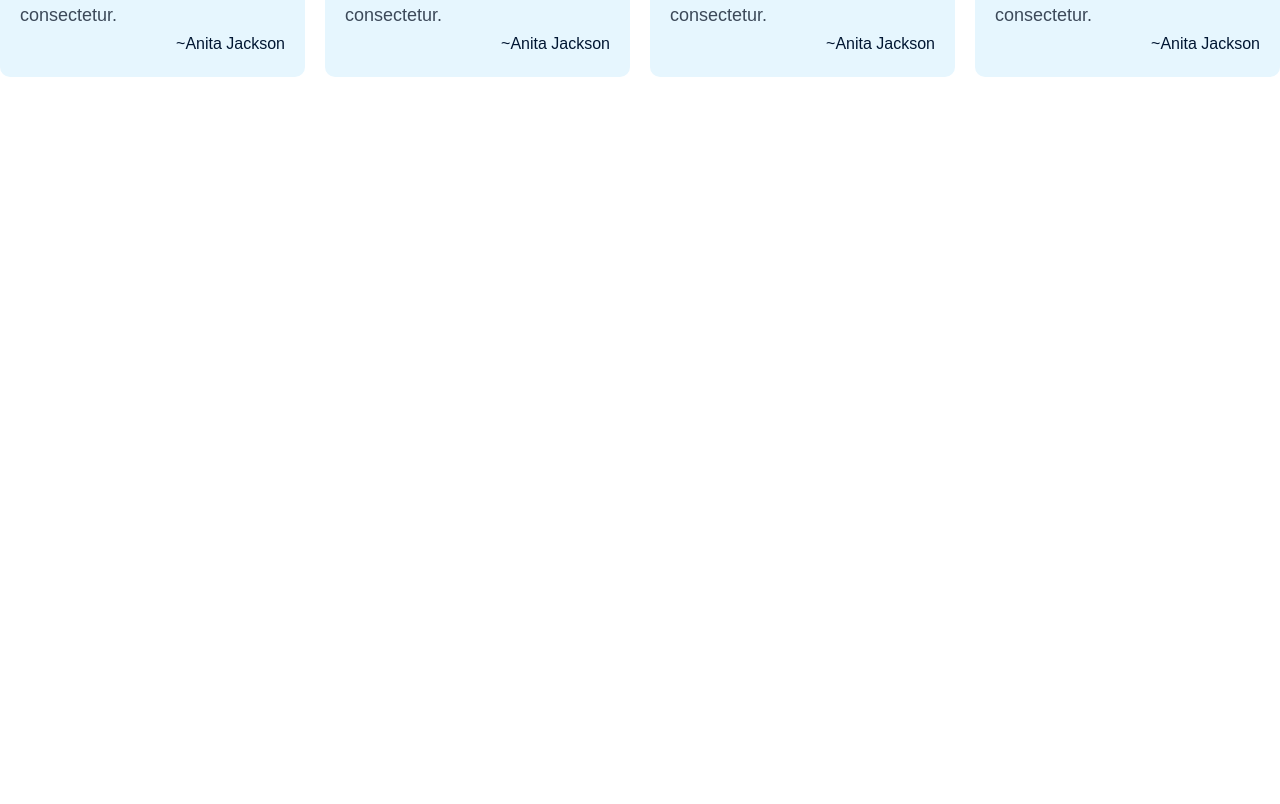
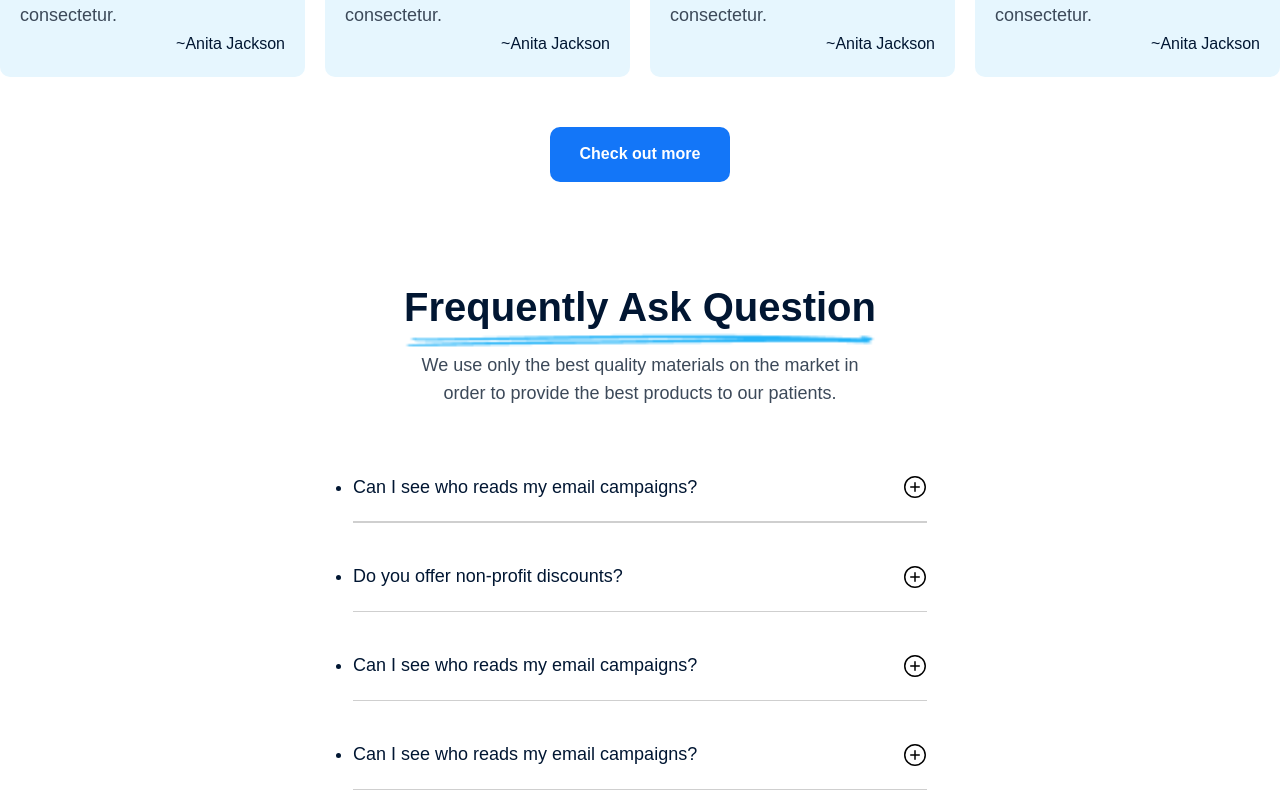
Before and after one commit to Firdosh01/Dental-medical-website, a React (Vite) app: page / in a window 1280 px wide. Shown: the part 6440-7244 px from the top of the page. Before the commit the page ends 6517 px from the top, so only its background shows below. Built offline with nearby package versions, Linux system fonts and the light colour scheme; a web font is replaced by a local one.

Commit message:
frequentlyAskQues section added

```diff
--- a/src/components/core/Articles/ArticlesGrid.tsx
+++ b/src/components/core/Articles/ArticlesGrid.tsx
@@ -1,8 +1,10 @@
 import React from "react";
 import { newsAndArticles } from "../../../data/constents";
+import Button from "../../common/Button";
 
 const ArticlesGrid = () => {
   return (
+    <div>
       <div className="grid grid-cols-4 gap-y-[30px] gap-x-[20px]">
         {newsAndArticles.map((article) => {
           return (
@@ -26,6 +28,10 @@ const ArticlesGrid = () => {
           );
         })}
       </div>
+      <div className="flex justify-center items-center !mt-[50px]">
+        <Button>Check out more</Button>
+      </div>
+    </div>
   );
 };
 
--- /dev/null
+++ b/src/components/core/FrequentlyAskQues/FrequentlyAskQues.tsx
@@ -0,0 +1,67 @@
+import React, { useState } from "react";
+import { GoPlusCircle } from "react-icons/go";
+import { frequentlyAskQuesData } from "../../../data/constents";
+
+const FrequentlyAskQues = () => {
+  const [accordionIndex, setAccordionIndex] = useState(null);
+
+  const handleToggleAccordion = (index) => {
+    setAccordionIndex((prevIndex) => (prevIndex === index ? null : index));
+  };
+
+  return (
+    <div className="flex justify-center items-center">
+      <div className="!w-[630px] flex flex-col gap-5">
+        {frequentlyAskQuesData.map((val, index) => {
+          return (
+            <div
+              key={index}
+              className={`flex flex-col gap-[20px] !px-7  ${
+                accordionIndex === index &&
+                "bg-[var(--mid-blue-color)]  rounded-[10px] !py-5 !px-7 "
+              }`}
+            >
+              <div className="flex justify-between items-center">
+                <ol className="list-disc w-fit">
+                  <li
+                    className={`!cursor-pointer b1_medium  ${
+                      accordionIndex === index
+                        ? "text-[var(--secondary-white-color)]"
+                        : "text-[var(--dark-blue-color)]"
+                    }`}
+                    onClick={() => handleToggleAccordion(index)}
+                  >
+                    {val.title}
+                  </li>
+                </ol>
+                <div>
+                  <GoPlusCircle
+                    size={24}
+                    color={`${accordionIndex === index ? "white" : "black"}`}
+                  />
+                </div>
+              </div>
+              <div
+                className={`w-full h-[1.3px]  ${
+                  accordionIndex === index ? "bg-[#fff]" : "bg-[#CFCFCF]"
+                }`}
+              ></div>
+
+              <div
+                className={`transition-[max-height] b1_regular overflow-hidden duration-300 !px-2 ${
+                  accordionIndex === index
+                    ? "max-h-40 p-4 text-[var(--secondary-white-color)]"
+                    : "max-h-0"
+                }`}
+              >
+                {val.value}
+              </div>
+            </div>
+          );
+        })}
+      </div>
+    </div>
+  );
+};
+
+export default FrequentlyAskQues;
--- a/src/data/constents.jsx
+++ b/src/data/constents.jsx
@@ -166,3 +166,30 @@ export const newsAndArticles = [
     author: "~Anita Jackson",
   },
 ];
+
+export const frequentlyAskQuesData = [
+  {
+    id: 1,
+    title: "Can I see who reads my email campaigns?",
+    value:
+      "Lorem ipsum dolor sit amet consectetur. Convallis cras placerat dignissim aliquam massa. Aliquet volutpat rhoncus in convallis consectetur. Cras adipiscing volutpat non hac enim odio enim.",
+  },
+  {
+    id: 2,
+    title: "Do you offer non-profit discounts?",
+    value:
+      "Lorem ipsum dolor sit amet consectetur. Convallis cras placerat dignissim aliquam massa. Aliquet volutpat rhoncus in convallis consectetur. Cras adipiscing volutpat non hac enim odio enim.",
+  },
+  {
+    id: 3,
+    title: "Can I see who reads my email campaigns?",
+    value:
+      "Lorem ipsum dolor sit amet consectetur. Convallis cras placerat dignissim aliquam massa. Aliquet volutpat rhoncus in convallis consectetur. Cras adipiscing volutpat non hac enim odio enim.",
+  },
+  {
+    id: 4,
+    title: "Can I see who reads my email campaigns?",
+    value:
+      "Lorem ipsum dolor sit amet consectetur. Convallis cras placerat dignissim aliquam massa. Aliquet volutpat rhoncus in convallis consectetur. Cras adipiscing volutpat non hac enim odio enim.",
+  },
+];
--- a/src/pages/Home.jsx
+++ b/src/pages/Home.jsx
@@ -11,6 +11,7 @@ import CustomRightArrow from "../components/common/CustomRightArrow";
 import { ourSpecialists } from "../data/constents";
 import OurClientReview from "../components/core/OurClient/OurClientReview";
 import ArticlesGrid from "../components/core/Articles/ArticlesGrid";
+import FrequentlyAskQues from "../components/core/FrequentlyAskQues/FrequentlyAskQues";
 
 const Home = () => {
   const responsive = {
@@ -318,7 +319,6 @@ const Home = () => {
           </div>
         </div>
       </div>
-
       {/* Meet our specialists section start */}
       <div className="!mt-[120px] bg-[var(--light-blue-color)]  min-h-[753px] flex flex-col !py-[50px]">
         <div className="flex justify-center items-center flex-col max_width_container">
@@ -396,11 +396,10 @@ const Home = () => {
         </div>
       </div>
       {/* Meet our specialists section end */}
-
       {/* our client review section start */}
       <OurClientReview />
       {/* our client review section end */}
-
+      {/* article section start */}
       <div className="!mt-[100px]  flex flex-col !pt-[0px] max_width_container">
         <div className="flex justify-between items-end">
           <div className="flex flex-col gap-[20px] w-[455px]">
@@ -428,6 +427,31 @@ const Home = () => {
           <ArticlesGrid />
         </div>
       </div>
+      {/* article section end */}
+
+      {/* Frequently Ask Question section start */}
+      <div className="!mt-[100px] max_width_container">
+        <div className="flex flex-col gap-[20px] justify-center items-center">
+          <div className="relative !z-[999] h2_semibold text-[var(--dark-blue-color)] !select-none">
+            Frequently Ask Question
+            <div className="absolute top-[-125px] left-0 !z-[9]">
+              <img
+                src="/assets/logos/welcoming-underline.png"
+                alt=""
+                className="w-[600px]"
+              />
+            </div>
+          </div>
+          <div className="text-[var(--body-text-color)] b1_regular max-w-[455px] text-center">
+            We use only the best quality materials on the market in order to
+            provide the best products to our patients.
+          </div>
+        </div>
+        <div className="!mt-[66px]">
+          <FrequentlyAskQues />
+        </div>
+      </div>
+      {/* Frequently Ask Question section end */}
     </div>
   );
 };
```
Lines whose indentation alone changed are shown as unchanged.
